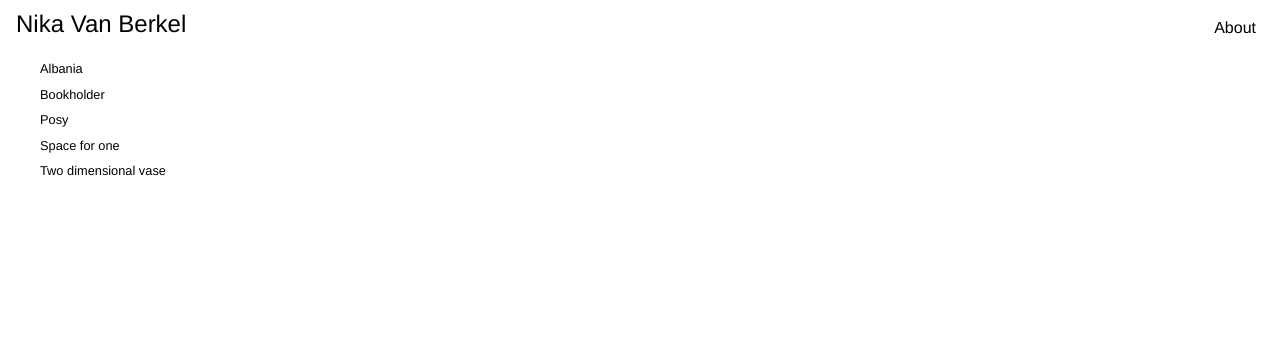
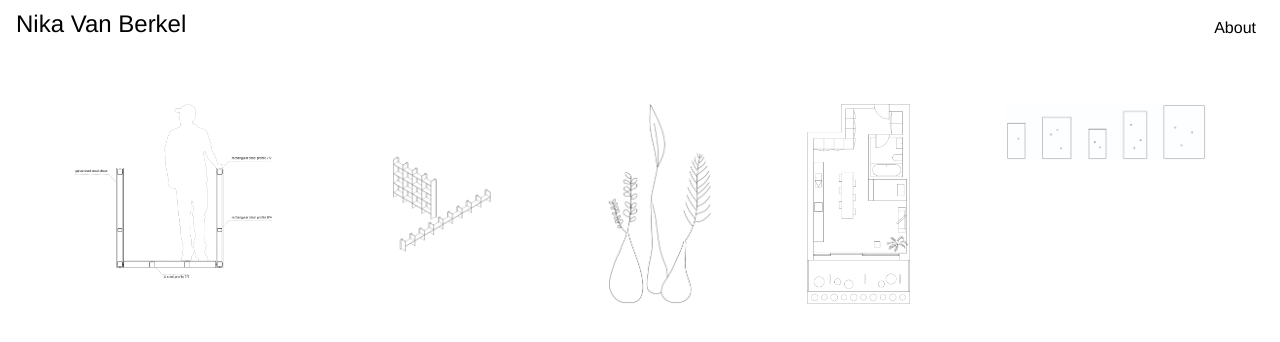
Before and after one commit to Junoburger/Nikavanberkel, a React (Create React App) app: page / in a window 1280 px wide. Shown: the top 342 px of the page. Built offline with nearby package versions, Linux system fonts and the light colour scheme.

Commit message:
creating project components

```diff
--- a/src/App.js
+++ b/src/App.js
@@ -12,12 +12,10 @@ const App = () => {
     <Router>
       <div className="App">
         <Header></Header>
-        <div style={{ display: "flex" }}>
-          <Route path="/" component={Main} />
-          <Route exact path="/about" component={Bio} />
-          <Route exact path="/albania" component={Albania} />
-          <Route exact path="/bookholder" component={Bookholder} />
-        </div>
+        <Route exact path="/" component={Main} />
+        <Route exact path="/about" component={Bio} />
+        <Route exact path="/albania" component={Albania} />
+        <Route exact path="/bookholder" component={Bookholder} />
       </div>
     </Router>
   );
--- a/src/assets/projects/projects.js
+++ b/src/assets/projects/projects.js
@@ -1,27 +1,38 @@
+import img1 from "./Albania/7.jpg";
+import img2 from "./Bookholder/front.jpg";
+import img3 from "./Posy/front.jpg";
+import img4 from "./Space for one/front.jpg";
+import img5 from "./Two dimensional vase/front.jpg";
+
 const projects = [
   {
     id: 1,
     title: "Albania",
+    src: img1,
     route: "albania"
   },
   {
     id: 2,
     title: "Bookholder",
+    src: img2,
     route: "bookholder"
   },
   {
     id: 3,
     title: "Posy",
+    src: img3,
     route: "posy"
   },
   {
     id: 4,
     title: "Space for one",
+    src: img4,
     route: "space-for-one"
   },
   {
     id: 5,
     title: "Two dimensional vase",
+    src: img5,
     route: "two-dimensional-vase"
   }
 ];
--- a/src/components/Main/Main.jsx
+++ b/src/components/Main/Main.jsx
@@ -1,6 +1,9 @@
 import React, { useState, useEffect } from "react";
 import { projectsLoader } from "../../assets/projects/projects";
-import { ListItem } from "../../styled_components/ListItem";
+import { ProjectImage } from "../../styled_components/ProjectImage";
+import { ImageWrapper } from "../../styled_components/ImageWrapper";
+import { NavWrapper } from "../../styled_components/NavWrapper";
+
 import { NavLink } from "react-router-dom";
 import "./Main.css";
 
@@ -14,20 +17,20 @@ export const Main = props => {
 
   return (
     <>
-      <ul>
-        {projects.map(({ id, title, route }) => (
-          <ListItem key={id}>
+      <NavWrapper>
+        {projects.map(({ id, title, route, src }) => (
+          <ImageWrapper key={id}>
             <NavLink
               activeClassName="active"
               className="Nav_link"
               exact={true}
               to={`/${route}`}
             >
-              {title}
+              <ProjectImage src={src} alt={title} />
             </NavLink>
-          </ListItem>
+          </ImageWrapper>
         ))}
-      </ul>
+      </NavWrapper>
     </>
   );
 };
--- a/src/components/projects/Albania/Albania.js
+++ b/src/components/projects/Albania/Albania.js
@@ -5,7 +5,6 @@ import { ProjectWrapper } from "../../../styled_components/ProjectWrapper";
 export const Albania = () => {
   return (
     <>
-      {/* paragraph should be component */}
       <ProjectWrapper>
         <ImageGrid />
         <p>
--- /dev/null
+++ b/src/styled_components/NavWrapper.js
@@ -0,0 +1,7 @@
+import styled from "styled-components";
+
+export const NavWrapper = styled.div`
+  display: flex;
+  justify-content: center;
+  flex-wrap: wrap;
+`;
--- /dev/null
+++ b/src/styled_components/ProjectImage.js
@@ -0,0 +1,7 @@
+import styled from "styled-components";
+
+export const ProjectImage = styled.img`
+  max-width: 12.5rem;
+  max-height: 12.5rem;
+  margin: 3rem;
+`;
--- a/src/styled_components/ProjectWrapper.js
+++ b/src/styled_components/ProjectWrapper.js
@@ -5,4 +5,7 @@ export const ProjectWrapper = styled.div`
   flex-direction: row;
   margin: 1rem;
   padding: 0.5rem;
+  @media (max-width: 768px) {
+    flex-direction: column;
+  }
 `;
```
